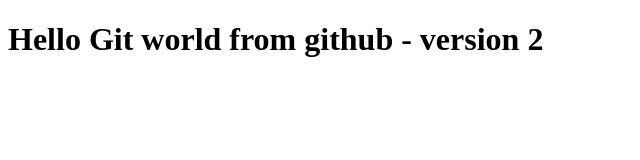
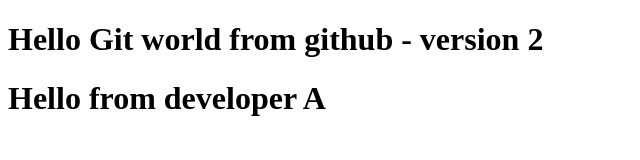
Before and after one commit to SurenAbilash/sample2, a plain HTML site: page index.html in a window 1280 px wide. Shown: the whole page, without its empty margins (0-640 px from the left). Drawn offline with Linux system fonts and the light colour scheme.

Commit message:
Update heading by Developer A

```diff
--- a/index.html
+++ b/index.html
@@ -1,2 +1,3 @@
 <!DOCTYPE html>
 <h1>Hello Git world from github - version 2</h1>
+<h1>Hello from developer A</h1>
```
